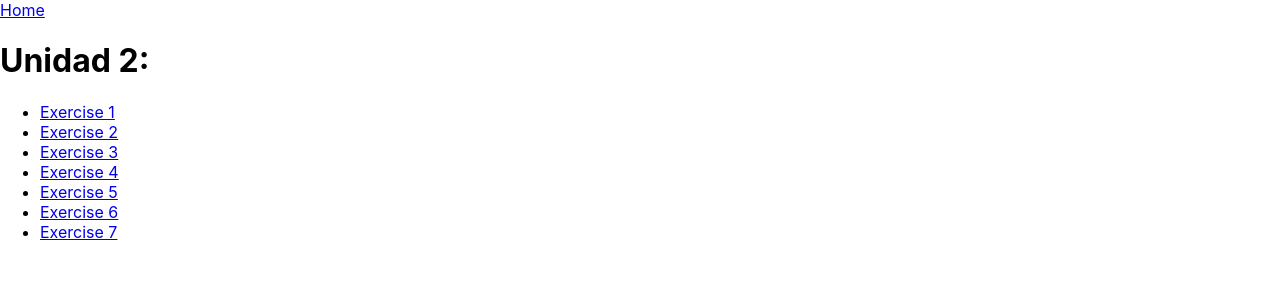
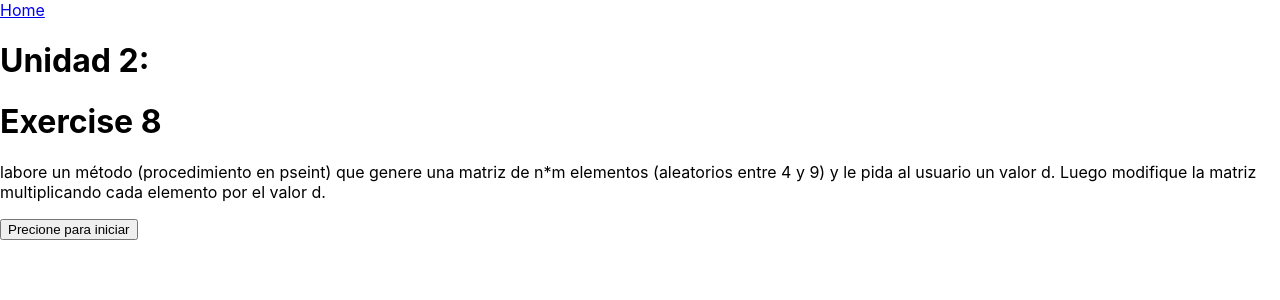
Before and after one commit to mmjosedaniel/homework-algoritmos-1-unidad-2, a React (Create React App) app: page /exercise-8 in a window 1280 px wide. Shown: the top 300 px of the page. Built offline with nearby package versions, Linux system fonts and the light colour scheme.

Commit message:
Add: Exercise 8

```diff
--- a/src/App.js
+++ b/src/App.js
@@ -9,6 +9,7 @@ import Exercise4 from './pages/Exercise4';
 import Exercise5 from './pages/Exercise5';
 import Exercise6 from './pages/Exercise6';
 import Exercise7 from './pages/Exercise7';
+import Exercise8 from './pages/Exercise8';
 
 function App() {
   return (
@@ -22,6 +23,7 @@ function App() {
         <Route path="exercise-5" element={<Exercise5 />} />
         <Route path="exercise-6" element={<Exercise6 />} />
         <Route path="exercise-7" element={<Exercise7 />} />
+        <Route path="exercise-8" element={<Exercise8 />} />
         <Route path="*" element={<Home />} />
       </Routes>
     </Layout>
--- /dev/null
+++ b/src/pages/Exercise8/index.js
@@ -0,0 +1,65 @@
+const Exercise8 = () => {
+	// Algorith to process the data.
+	const handleProcess = () => {
+	  // Here I ask the user to set the length N of the matriz
+	  const lengthOfTheMatrixN = prompt("Inserte el largo N deseado de la matriz")
+	  // Here I ask the user to set the length N of the matriz
+	  const lengthOfTheMatrixM = prompt("Inserte el largo M deseado de la matriz")
+		// Here I ask the user to set the vaue d
+		const valueD = prompt("Inserte valor D");
+	  // Here I declare and initialize the matrix
+	  const matrix = []
+
+	  // Loop to fill the array
+	  for(let i = 0; i < lengthOfTheMatrixN; i++) {
+	    matrix[i] = [];
+	    for(let j = 0; j < lengthOfTheMatrixM; j++) {
+	      matrix[i][j] = randomIntFromFourToNine();
+	    }
+	  }
+
+    // here I create a new Matrix
+    const newMatrix = [];
+    for(let i = 0; i < lengthOfTheMatrixN; i++) {
+      newMatrix[i] = matrix[i].slice();
+    }
+
+    // Here I show the lod matrix
+    console.log("Matrix before aplying value D: ", matrix);
+
+	  // A loop to pass through each element in the matrix
+	  for(let i = 0; i < lengthOfTheMatrixN; i++) {
+	    for(let j = 0; j < lengthOfTheMatrixM; j++) {
+        // Multiply the element by valueD
+        newMatrix[i][j] *= valueD
+	    };
+	  };
+
+
+	  // Here I show the result
+	  console.log("result: ", newMatrix);
+	};
+
+	// A funtion to get a random number from 4 to 9.
+	function randomIntFromFourToNine() {
+	  return Math.floor(Math.random() * 6 + 4);
+	}
+
+	return (
+	  <div>
+	    <h1>Exercise 8</h1>
+
+	    <p>
+	    	labore un método (procedimiento en pseint) que
+		genere una matriz de n*m elementos (aleatorios
+		entre 4 y 9) y le pida al usuario un valor d. Luego
+		modifique la matriz multiplicando cada elemento
+		por el valor d.
+	    </p>
+
+	    <button type="button" onClick={handleProcess}>Precione para iniciar</button>
+	  </div>
+	);
+      };
+
+      export default Exercise8;
--- a/src/pages/Home/index.js
+++ b/src/pages/Home/index.js
@@ -32,6 +32,10 @@ const Home = () => {
         <li>
           <Link to="exercise-7">Exercise 7</Link>
         </li>
+
+        <li>
+          <Link to="exercise-8">Exercise 8</Link>
+        </li>
       </ul>
     </Fragment>
   );
```
